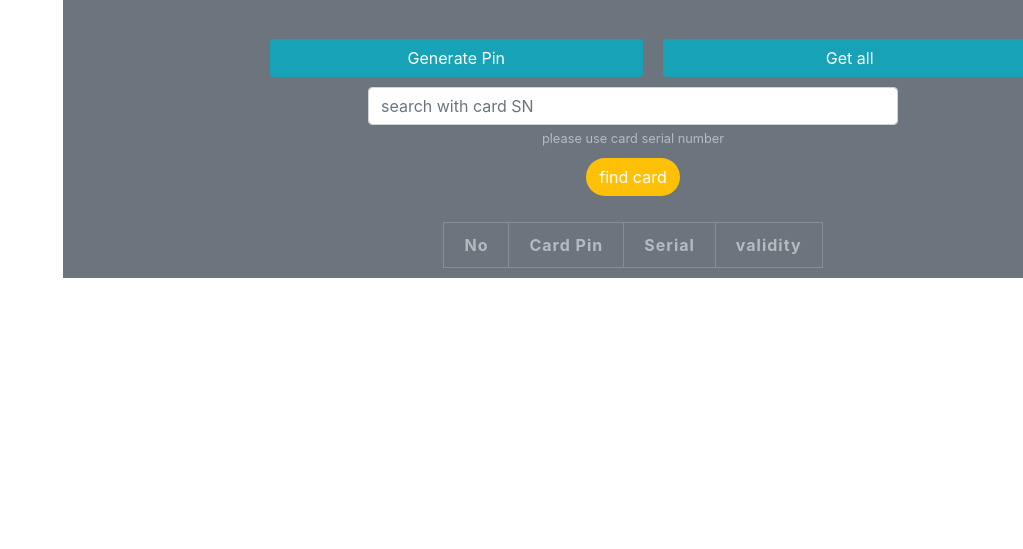
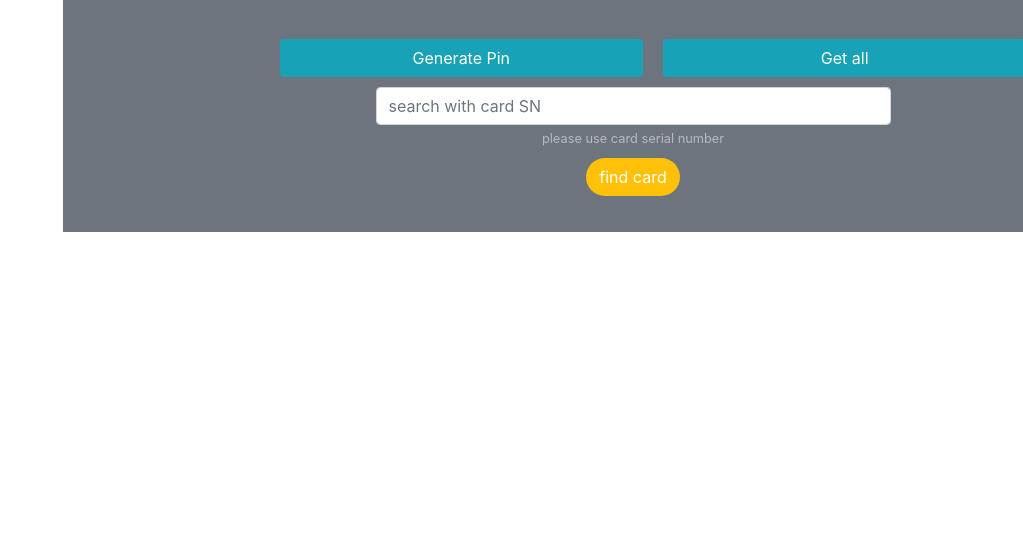
Before and after one commit to Onyedikareal/scratch-card-app, a website with bundled scripts: page index.html in a window 1280 px wide. Shown: the part 251-800 px from the top of the page, without its empty margins (257-1280 px from the left). Built offline with nearby package versions, Linux system fonts and the light colour scheme.

Commit message:
update html table bootstrap classes

```diff
--- a/index.html
+++ b/index.html
@@ -7,34 +7,30 @@
         <link rel="stylesheet" href="https://stackpath.bootstrapcdn.com/bootstrap/4.3.1/css/bootstrap.min.css" integrity="sha384-ggOyR0iXCbMQv3Xipma34MD+dH/1fQ784/j6cY/iJTQUOhcWr7x9JvoRxT2MZw1T" crossorigin="anonymous">
 
     </head>
-    <body>
+    <body >
         <div id="container"  class= " container bg-secondary text-white-50">
+            <div class="container bg-secondary" id="innercontainer">
                 <h1 class="jumbotron bg-transparent border border-white">Welcome to my scratch card app</h1>
                 <div class="row bj">
                 <div class="col-2"></div>
-                <button class="btn bg-info text-white col-4">Generate Pin</button>
-                <button class="btn bg-info text-white col-4">Get all</button>
+                <button class="btn bg-info text-white col-4" id="generate">Generate Pin</button>
+                <button class="btn bg-info text-white col-4" id="getall">Get all</button>
                 </div>
                 <div class="row bj">
                     <div class="col-3"></div>
                 <form action="get" class="col-6">
                     <div class="form-group ">
-                            <input class="form-control " name="search" type="text" placeholder="search with card SN">
+                            <input class="form-control " name="search" type="text" placeholder="search with card SN" id="find">
                             <small class="form-text">please use card serial number</small>
-                            <button class="btn rounded-pill bg-warning text-white d-inline">find card</button>
+                            <button class="btn rounded-pill bg-warning text-white" id="getone">find card</button>
                     </div>
                 </form>
                 </div>
-                <div class="container" id="card-detail">
+                <div  id="card-detail">
 
-                   <table>
+                   <table class="d-none" id="table">
                        <thead>
-                            <tr>
-                                <th >No</th>
-                                <th >Card Pin</th>
-                                <th >Serial</th>
-                                <th >validity</th>
-                            </tr>
+
                         </thead>
                         <tbody>
 
@@ -44,6 +40,7 @@
                 </div>
 
         </div>
+        </div>
 
         <script src="https://code.jquery.com/jquery-3.3.1.slim.min.js" integrity="sha384-q8i/X+965DzO0rT7abK41JStQIAqVgRVzpbzo5smXKp4YfRvH+8abtTE1Pi6jizo" crossorigin="anonymous"></script>
         <script src="https://cdnjs.cloudflare.com/ajax/libs/popper.js/1.14.7/umd/popper.min.js" integrity="sha384-UO2eT0CpHqdSJQ6hJty5KVphtPhzWj9WO1clHTMGa3JDZwrnQq4sF86dIHNDz0W1" crossorigin="anonymous"></script>
```
